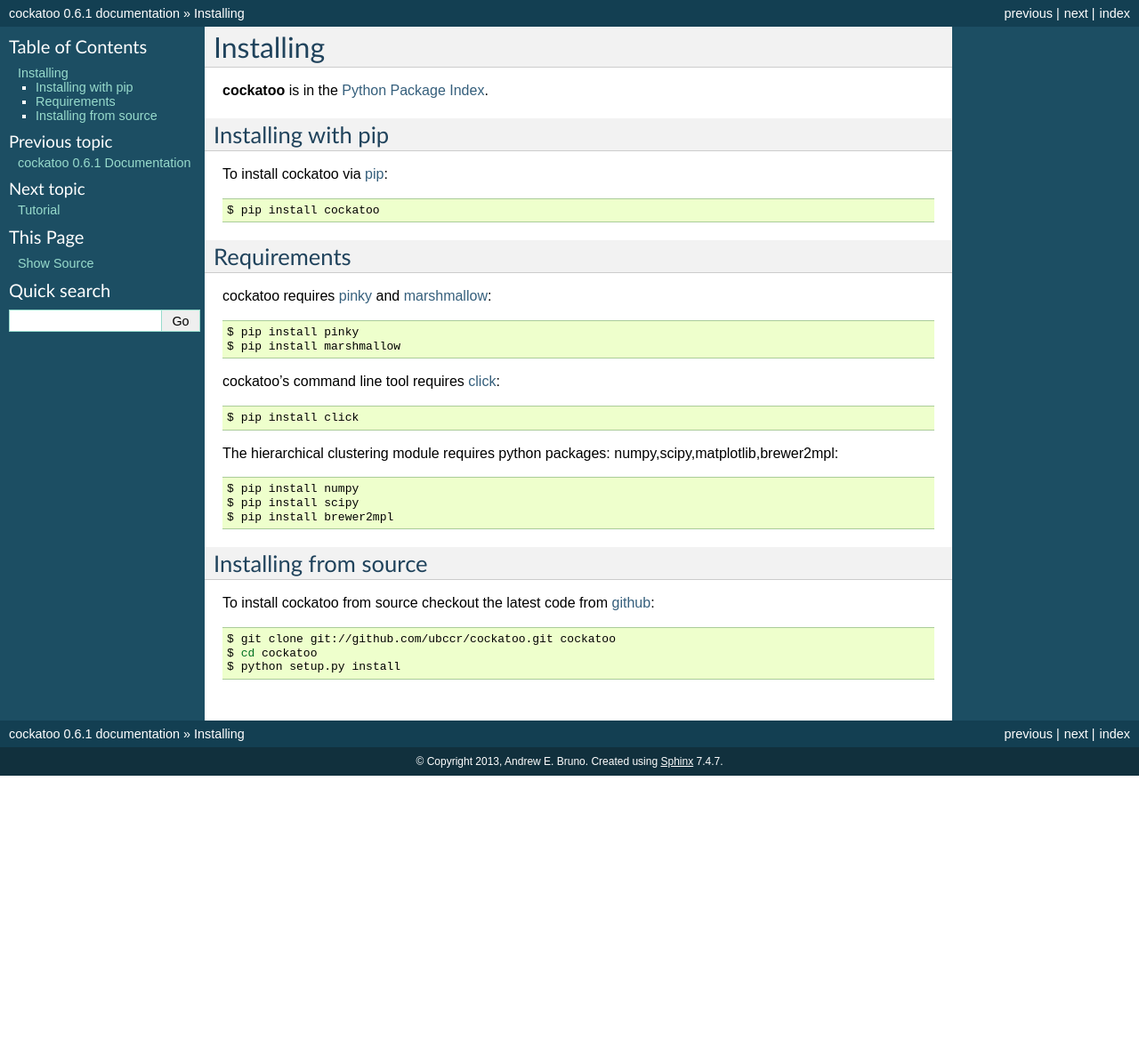
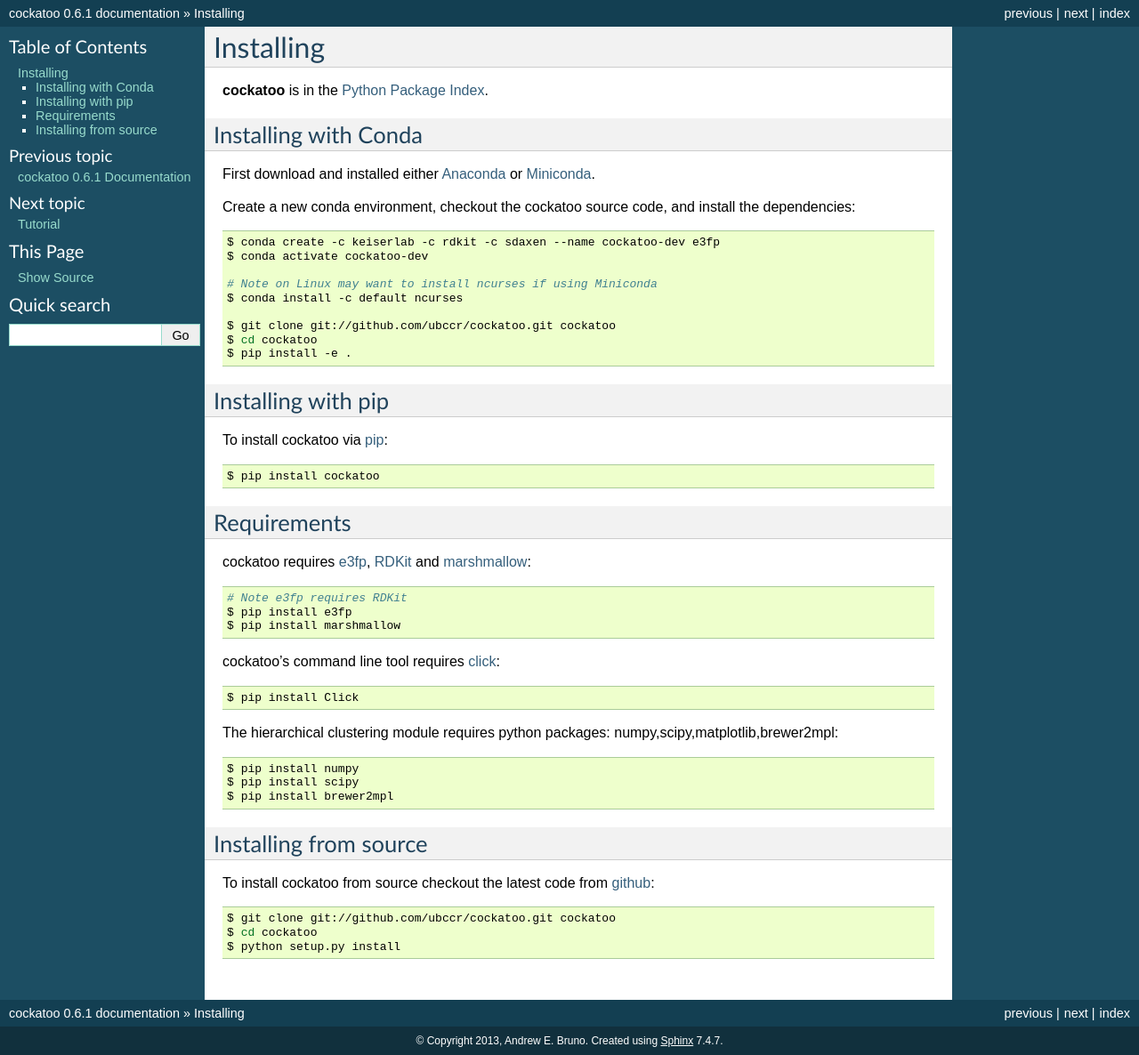
Before and after one commit to ubccr/cockatoo, a Sphinx documentation site: the page built from docs/installation.rst, in a window 1280 px wide. Shown: the whole page at 89% size. Built offline with Sphinx 7.4.7, drawn with Linux system fonts in a browser that asks for light colours; before the commit the page ends 900 px from its top, so only the background shows below that.

Commit message:
Update docs

```diff
--- a/docs/installation.rst
+++ b/docs/installation.rst
@@ -4,24 +4,44 @@
 
 **cockatoo** is in the `Python Package Index <http://pypi.python.org/pypi/cockatoo/>`_.
 
+Installing with Conda
+----------------------
+
+First download and installed either `Anaconda <https://www.anaconda.com/distribution/>`_ or
+`Miniconda <https://docs.conda.io/en/latest/miniconda.html>`_.
+
+Create a new conda environment, checkout the cockatoo source code, and install
+the dependencies::
+
+    $ conda create -c keiserlab -c rdkit -c sdaxen --name cockatoo-dev e3fp
+    $ conda activate cockatoo-dev
+
+    # Note on Linux may want to install ncurses if using Miniconda
+    $ conda install -c default ncurses
+
+    $ git clone git://github.com/ubccr/cockatoo.git cockatoo
+    $ cd cockatoo
+    $ pip install -e .
+
 Installing with pip
--------------------
+----------------------
 
 To install cockatoo via `pip <http://pypi.python.org/pypi/pip>`_::
 
   $ pip install cockatoo
 
 Requirements
--------------------
+----------------------
 
-cockatoo requires `pinky <https://github.com/ubccr/pinky>`_ and `marshmallow <http://marshmallow.readthedocs.org>`_::
+cockatoo requires `e3fp <https://github.com/keiserlab/e3fp>`_, `RDKit <http://rdkit.org/>`_ and `marshmallow <http://marshmallow.readthedocs.org>`_::
 
-  $ pip install pinky
+  # Note e3fp requires RDKit
+  $ pip install e3fp
   $ pip install marshmallow
 
 cockatoo's command line tool requires `click <http://click.pocoo.org/>`_::
 
-  $ pip install click
+  $ pip install Click
 
 The hierarchical clustering module requires python packages: numpy,scipy,matplotlib,brewer2mpl::
 
```
Also changed, not shown: docs/images/cockatoo-logo.png.
